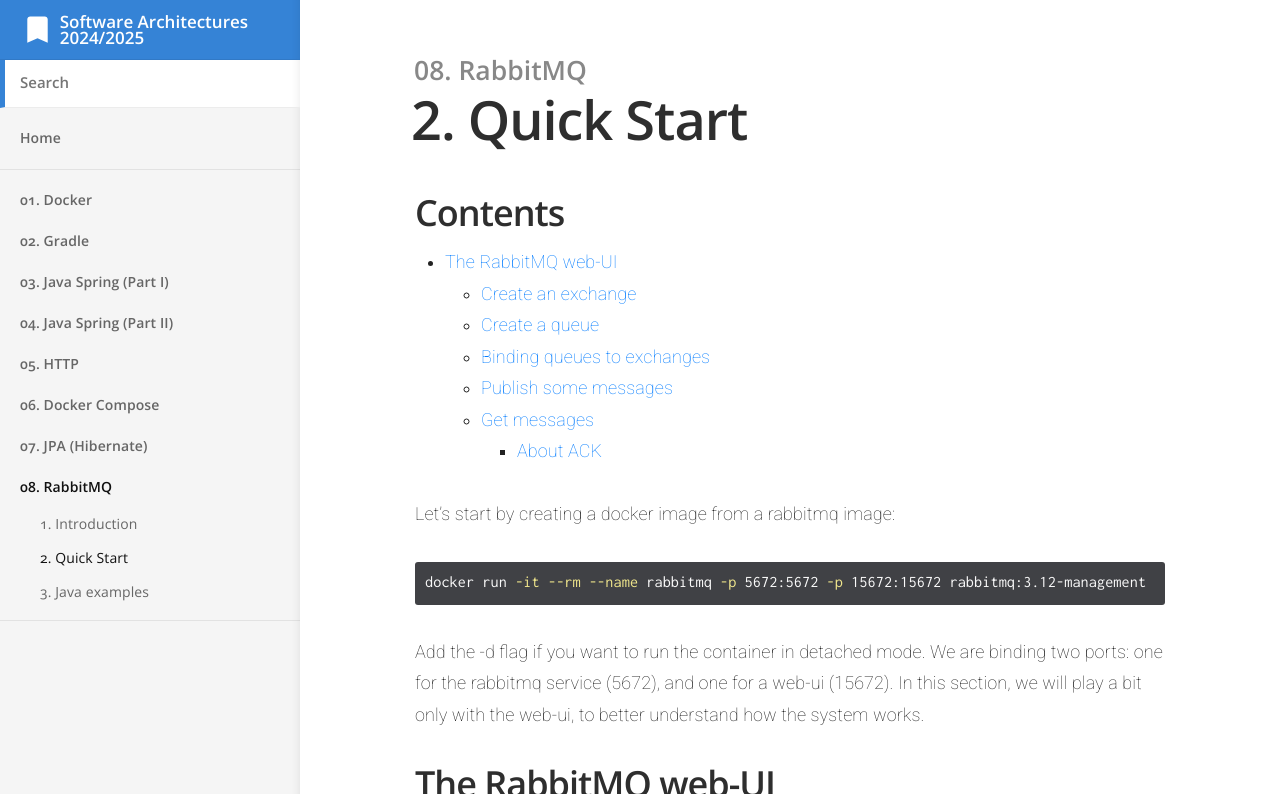
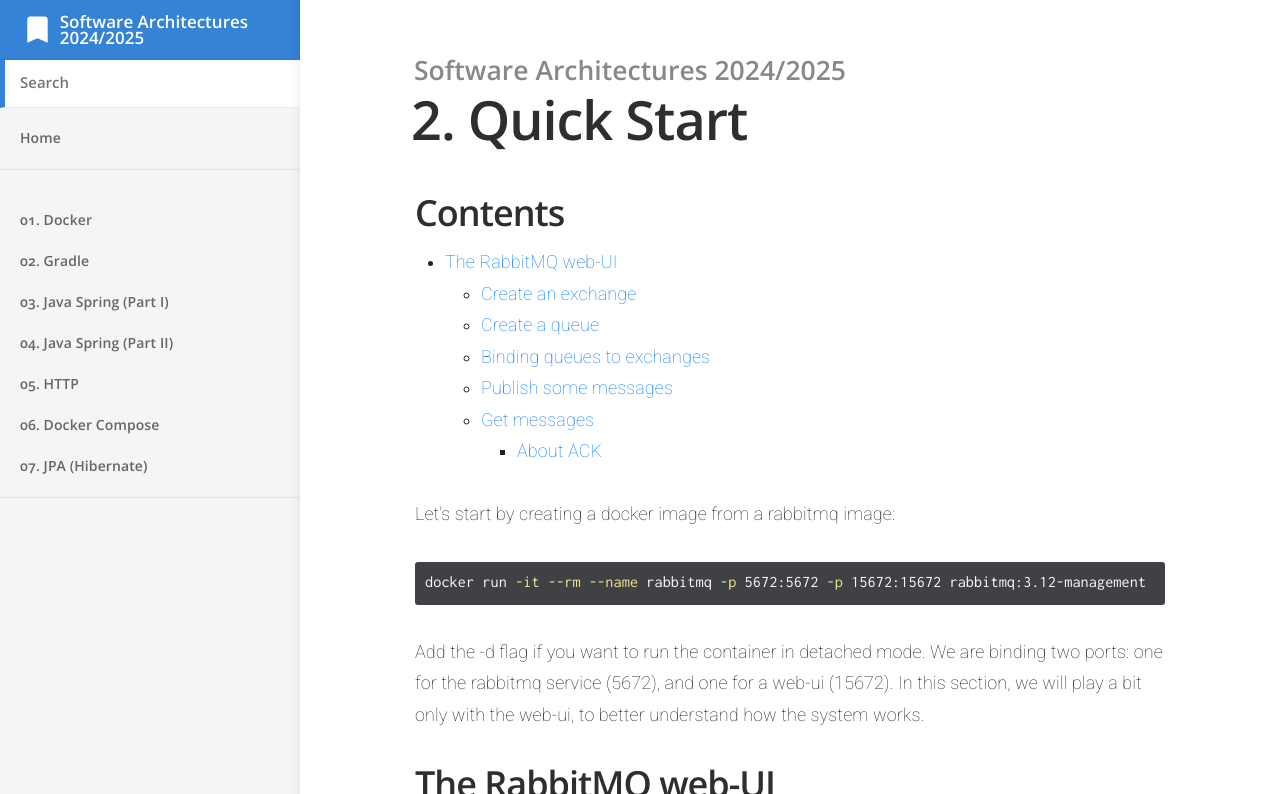
Before and after one commit to UniVE-SSV/SoftwareArchitectures24, a Jekyll site: the page built from _docs/rabbitmq/quick-start.md, in a window 1280 px wide and 900 px high, cut to the strip 0-794 px from the top of the window. Built offline with Jekyll 4.4.1, drawn with Linux system fonts in a browser that asks for light colours.

Commit message:
Remove rabbitmq

```diff
--- a/_docs/rabbitmq/introduction.md
+++ b/_docs/rabbitmq/introduction.md
@@ -1,6 +1,6 @@
 ---
 title: 1. Introduction
-category: 08. RabbitMQ
+#category: 09. RabbitMQ
 order: 1
 ---
 ![RabbitMQ logo]({{ site.baseurl }}/images/rabbitmq_logo.png)
--- a/_docs/rabbitmq/java-examples.md
+++ b/_docs/rabbitmq/java-examples.md
@@ -1,6 +1,6 @@
 ---
 title: 3. Java examples
-category: 08. RabbitMQ
+#category: 09. RabbitMQ
 order: 3
 ---
 <h2>Contents</h2>
--- a/_docs/rabbitmq/quick-start.md
+++ b/_docs/rabbitmq/quick-start.md
@@ -1,6 +1,6 @@
 ---
 title: 2. Quick Start
-category: 08. RabbitMQ
+#category: 09. RabbitMQ
 order: 2
 ---
 <h2>Contents</h2>
```
